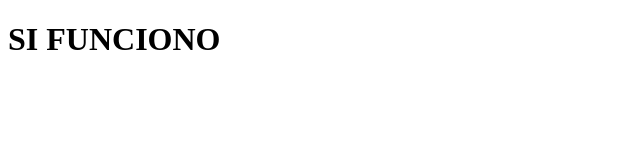
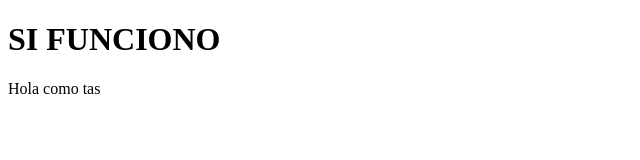
Before and after one commit to RIchard23B/prueba1.github.io, a plain HTML site: page index.html in a window 1280 px wide. Shown: the whole page, without its empty margins (0-640 px from the left). Drawn offline with Linux system fonts and the light colour scheme.

Commit message:
Update index.html

```diff
--- a/index.html
+++ b/index.html
@@ -15,5 +15,6 @@
     <body>
 
         <h1>SI FUNCIONO</h1>
+        <p>Hola como tas</p>
     </body>
 </html>
```
